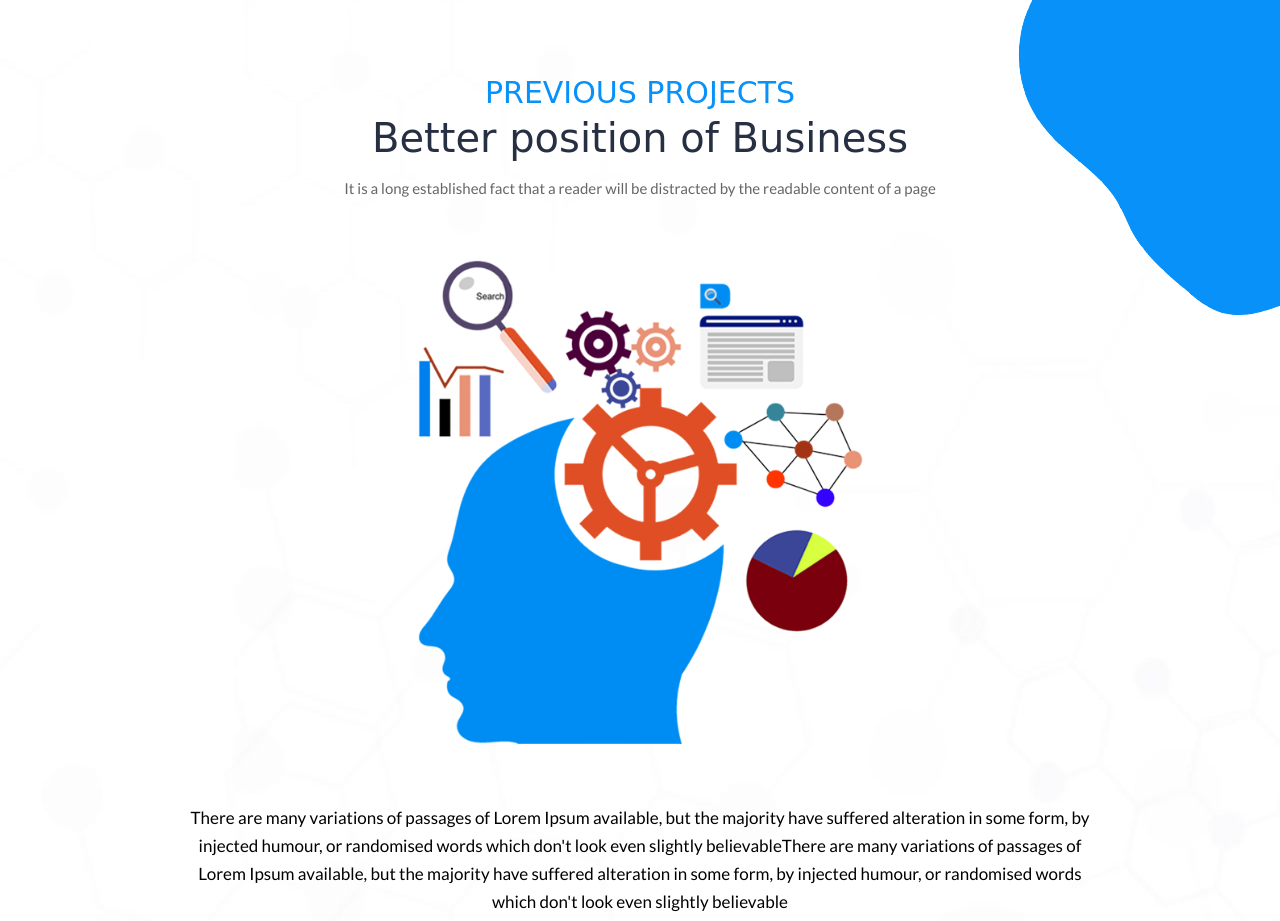
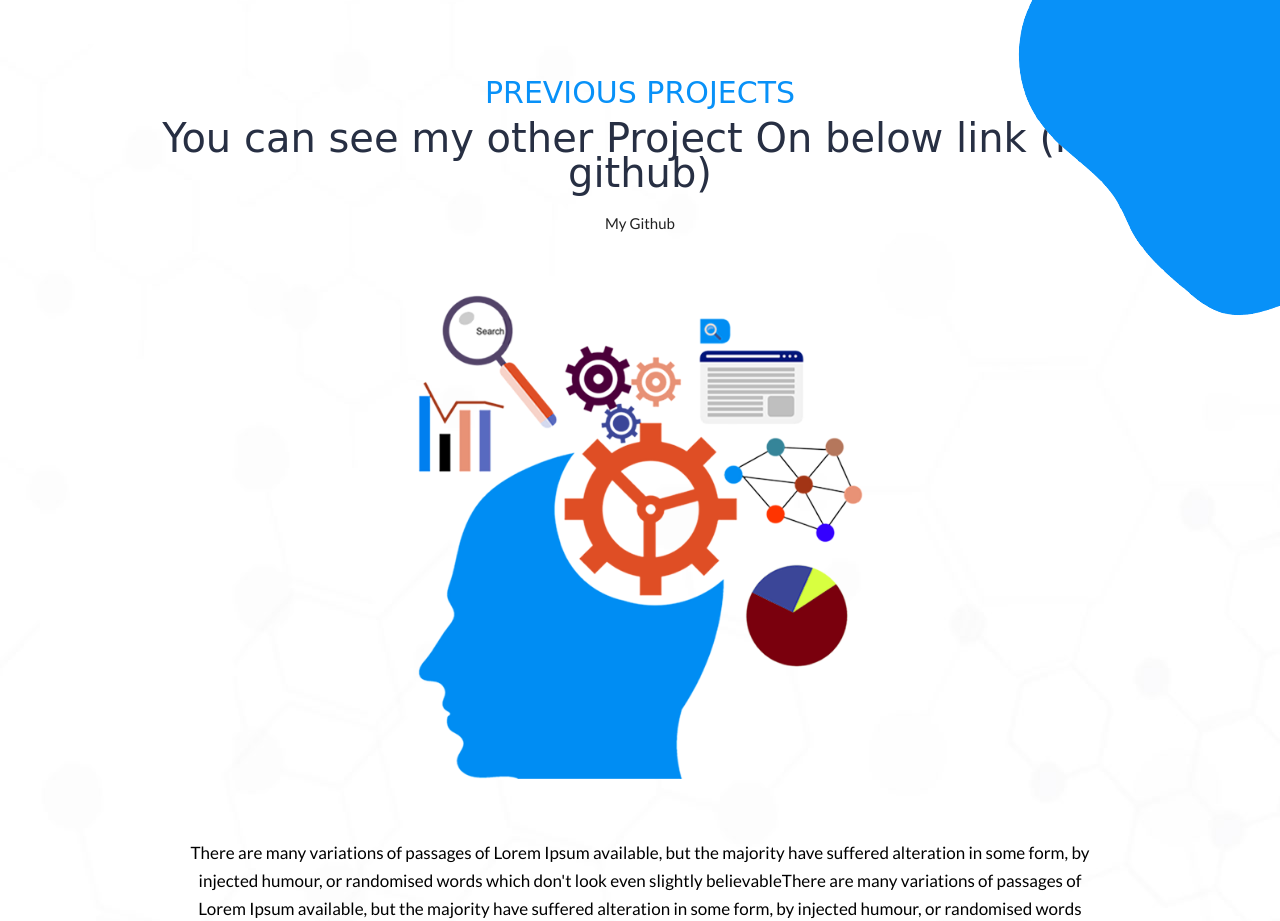
Before and after one commit to destan0098/subcheck, a plain HTML site: page docs/index.html in a window 1280 px wide. Shown: the part 2132-3053 px from the top of the page. Drawn offline with nearby package versions, Linux system fonts and the light colour scheme; a web font is replaced by a local one.

Commit message:
add docs

```diff
--- a/docs/index.html
+++ b/docs/index.html
@@ -144,8 +144,8 @@
                <div class="col-md-12">
                   <div class="titlepage">
                      <span>Previous Projects</span>
-                     <h2>Better position of Business</h2>
-                     <p>It is a long established fact that a reader will be distracted by the readable content of a page </p>
+                     <h2>You can see my other Project On below link (my github)</h2>
+                     <p><a href="https://github.com/destan0098" target="_blank">My Github</a> </p>
                   </div>
                </div>
             </div>
```
